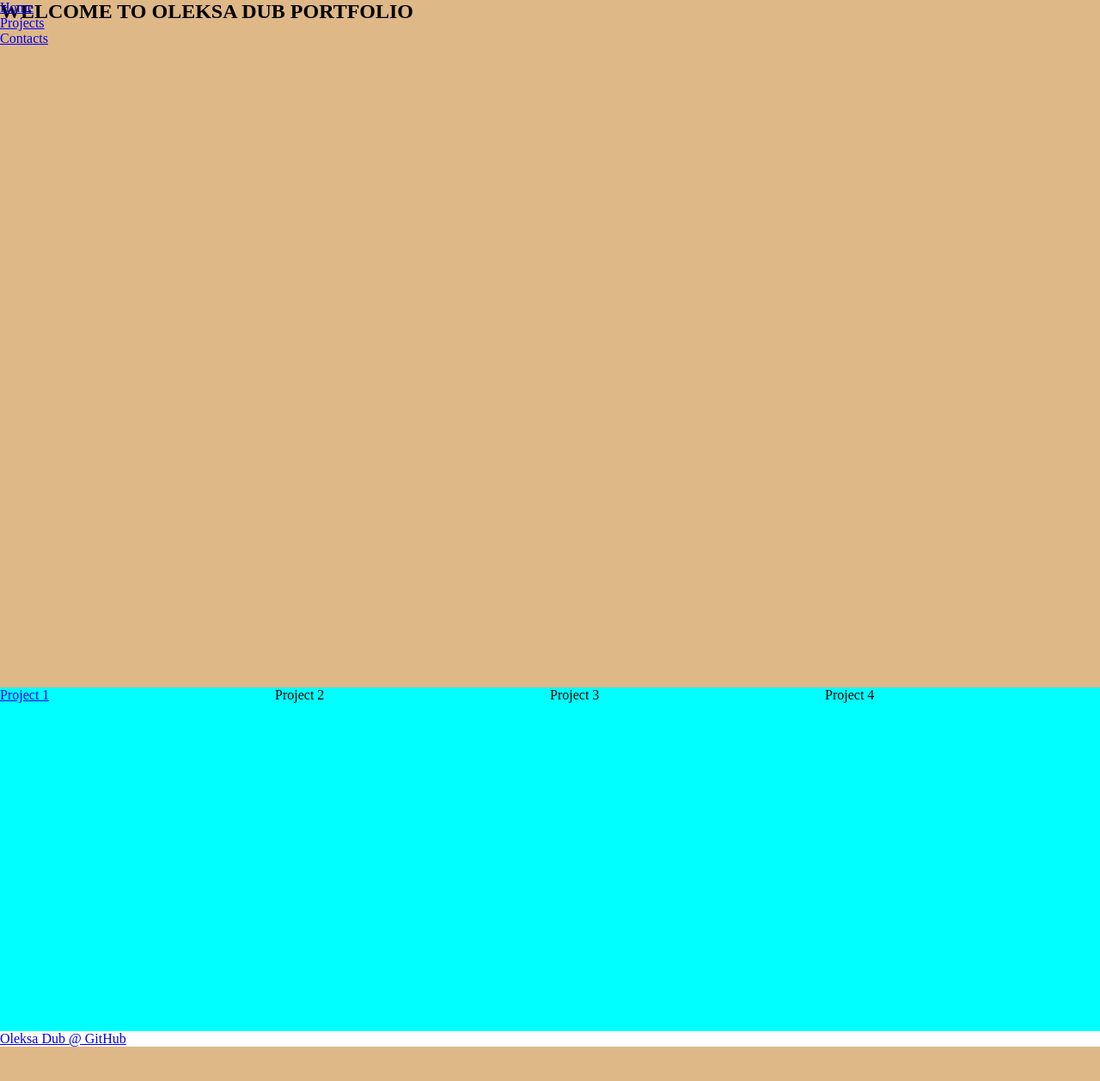
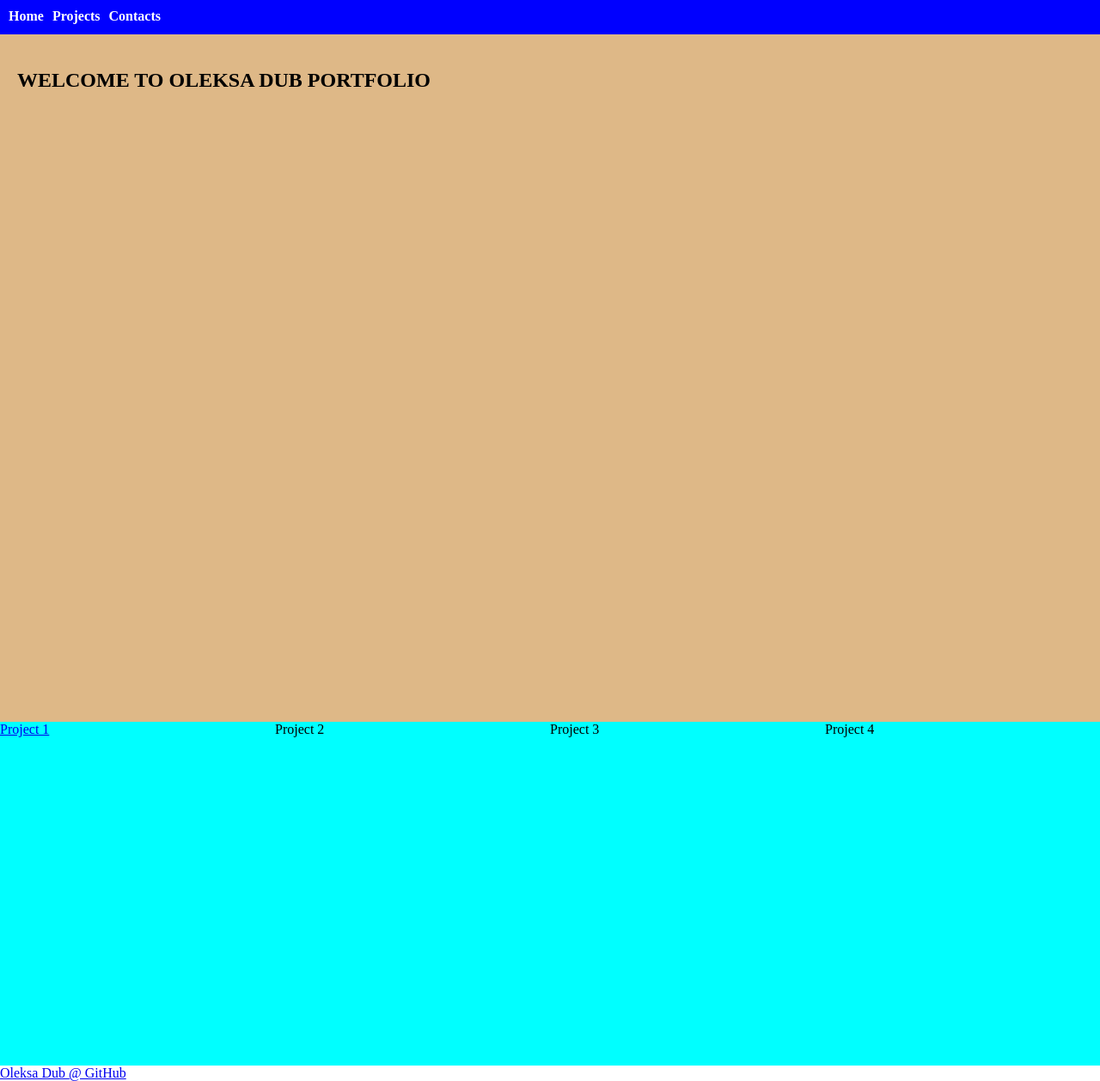
Before and after one commit to OleksandrDubrovskyi/FreeCodeCamp, a web app: file ResponsiveWD/Portfolio/portfolio.html in a window 1280 px wide. Shown: the whole page at 86% size. Before the commit the page ends 1218 px from the top, so only its background shows below. Run offline with its HTML, style and script files only (its server is not run), Linux system fonts and the light colour scheme.

Commit message:
small changes

```diff
--- a/ResponsiveWD/Portfolio/css/portfolio.css
+++ b/ResponsiveWD/Portfolio/css/portfolio.css
@@ -4,12 +4,29 @@
   box-sizing: border-box;
 }
 
+li a {
+  text-decoration: none;
+  color: white;
+  margin-right: 10px;
+}
+
 #navbar {
   position: fixed;
   top: 0;
   left: 0;
-  right: 100%;
-  margin-bottom: 20px;
+  right: 0%;
+  min-height: 40px;
+  background-color: blue;
+  padding: 10px;
+}
+
+#navbar ul {
+  display: flex;
+}
+
+#navbar ul li {
+  list-style: none;
+  font-weight: bold;
 }
 
 #projects {
@@ -25,8 +42,6 @@
 #welcome-section {
   background-color: burlywood;
   min-height: 100vh;
+  margin-top: 40px;
+  padding: 40px 20px 20px 20px;
 }
-
-#wrapper {
-  position: relative;
-}
```
